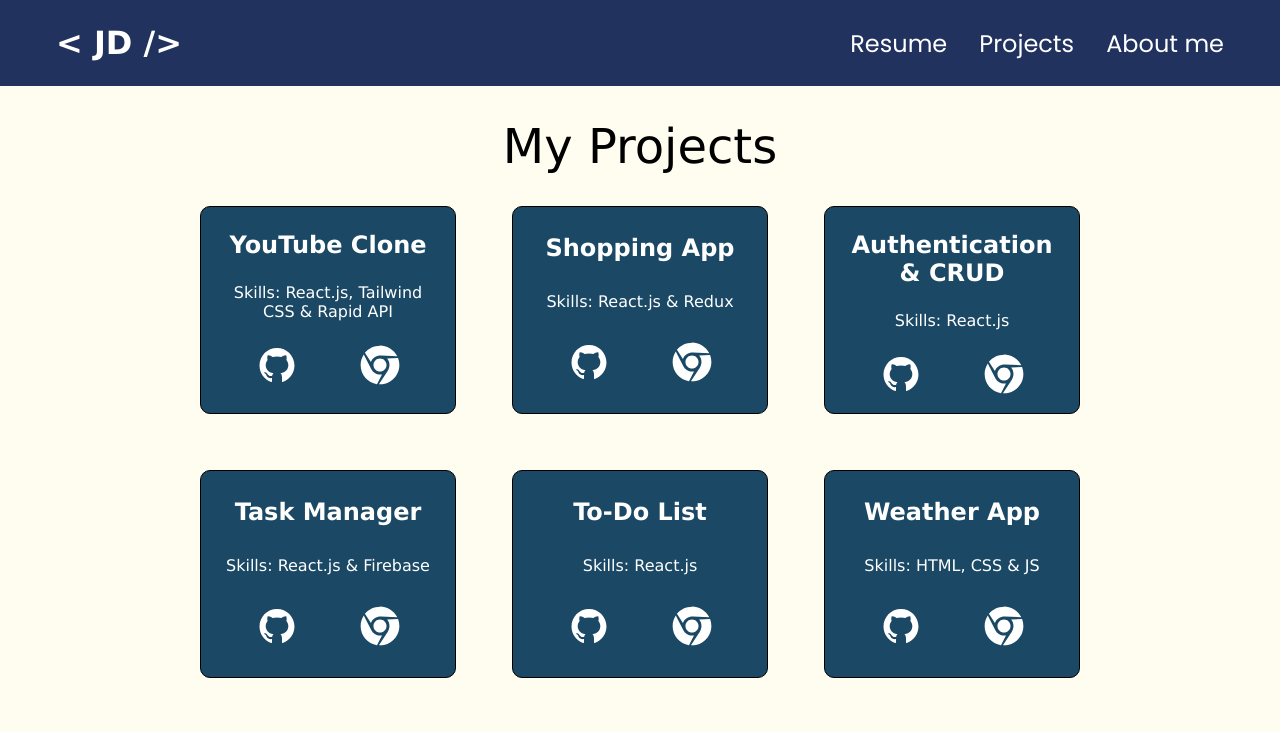
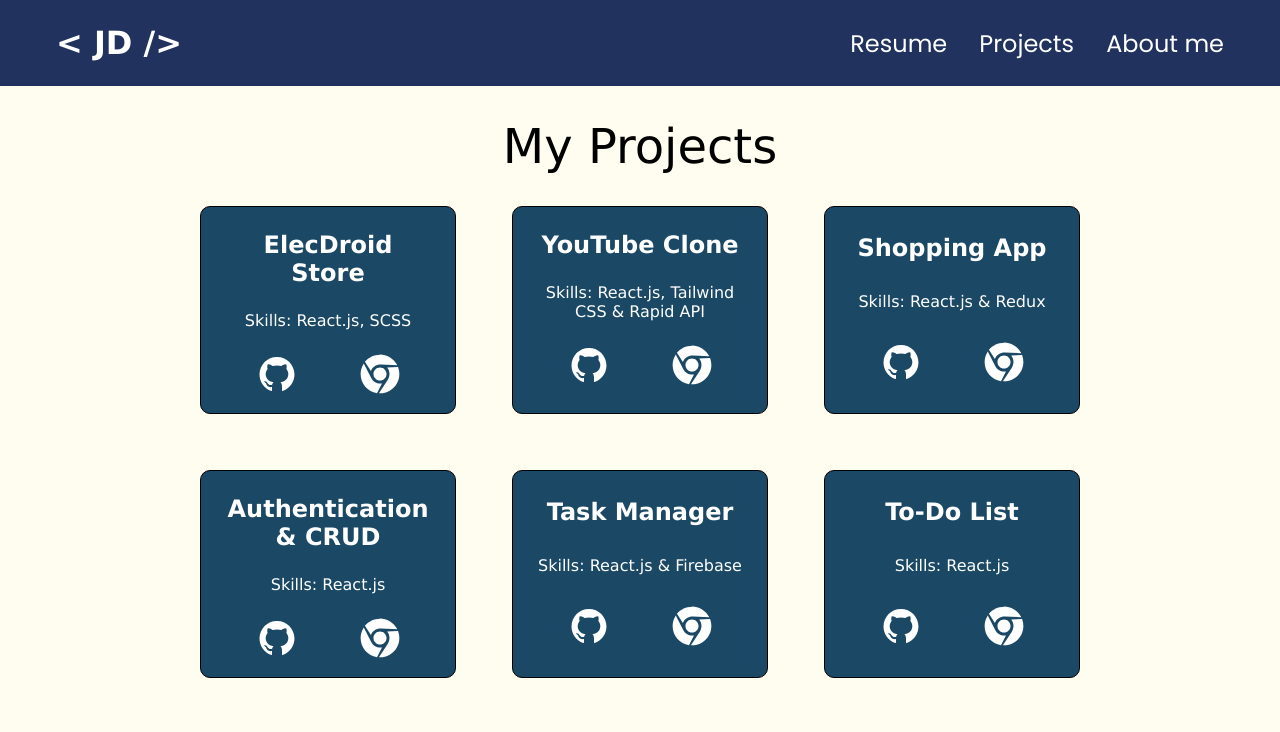
Before and after one commit to joydeep-git/portfolio_react, a React (Create React App) app: page /projects in a window 1280 px wide. Shown: the top 732 px of the page. Built offline with nearby package versions, Linux system fonts and the light colour scheme; a web font is replaced by a local one.

Commit message:
Updated ElecDroid Store data

```diff
--- a/src/Data/ProjectDetails.js
+++ b/src/Data/ProjectDetails.js
@@ -14,6 +14,8 @@ import weatherApp from "../Image/weather-app.png";
 import { v4 as uuidv4 } from "uuid";
 
 export const projectDetails = [
+
+    { id: uuidv4(), name: "ElecDroid Store", techUsed: "React.js, SCSS", github: "https://github.com/joydeep-git/elecdroid-store_react", liveUrl: "https://jd-elecdroid-store-react.netlify.app/",  },
 
     { id: uuidv4(), name: "YouTube Clone" , image: taskManager, techUsed: "React.js, Tailwind CSS & Rapid API", github: "https://github.com/joydeep-git/youtube-clone_react", liveUrl: "https://jd-youtube-clone-react.netlify.app/",},
 
```
